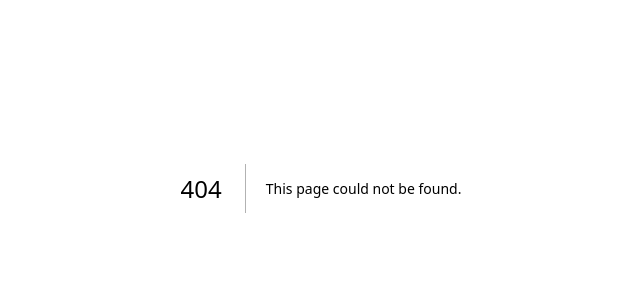
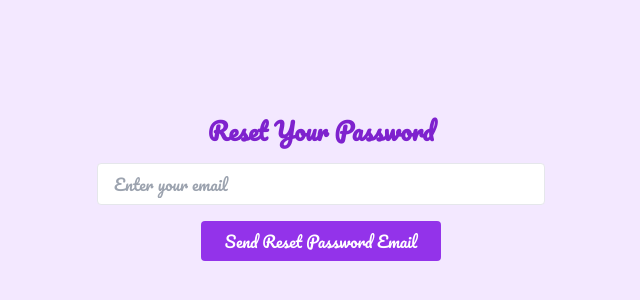
Before and after one commit to Tracy02022/girls-growth-diary, a Next.js app: page /forgot-password in a window 1280 px wide. Before the commit this address had no page. Shown: the part 212-512 px from the top of the page, without its empty margins (319-959 px from the left). Built offline with nearby package versions, Linux system fonts and the light colour scheme; no server answers.

Commit message:
add forgot password feature
add forgot password feature

```diff
--- /dev/null
+++ b/pages/forgot-password.tsx
@@ -0,0 +1,41 @@
+'use client'
+
+import { useState } from 'react'
+import { sendPasswordResetEmail } from 'firebase/auth'
+import { auth } from '@/lib/firebase'
+import { useRouter } from 'next/router'
+import { toast } from 'sonner'
+
+export default function ForgotPasswordPage() {
+  const [email, setEmail] = useState('')
+  const router = useRouter()
+
+  const handleReset = async () => {
+    try {
+      await sendPasswordResetEmail(auth, email)
+      toast.success('Reset email sent. Please check your inbox.')
+      router.push('/login')
+    } catch (error: any) {
+      toast.error(error.message)
+    }
+  }
+
+  return (
+    <div className="min-h-screen flex flex-col items-center justify-center bg-purple-100 p-4">
+      <h2 className="text-2xl font-bold mb-4 text-purple-700">Reset Your Password</h2>
+      <input
+        type="email"
+        placeholder="Enter your email"
+        value={email}
+        onChange={(e) => setEmail(e.target.value)}
+        className="border rounded px-4 py-2 w-full max-w-md mb-4"
+      />
+      <button
+        onClick={handleReset}
+        className="bg-purple-600 text-white px-6 py-2 rounded hover:bg-purple-700"
+      >
+        Send Reset Password Email
+      </button>
+    </div>
+  )
+}
--- a/pages/login.tsx
+++ b/pages/login.tsx
@@ -81,6 +81,9 @@ export default function LoginPage() {
             Don’t have an account?{' '}
             <a href="/register" className="text-blue-200 underline hover:text-blue-400">Sign up</a>
           </p>
+          <p className="text-sm text-center mt-2 text-purple-600 hover:underline cursor-pointer" onClick={() => router.push('/forgot-password')}>
+            Forgot Password?
+        </p>
         </motion.div>
       </div>
     </>
```
